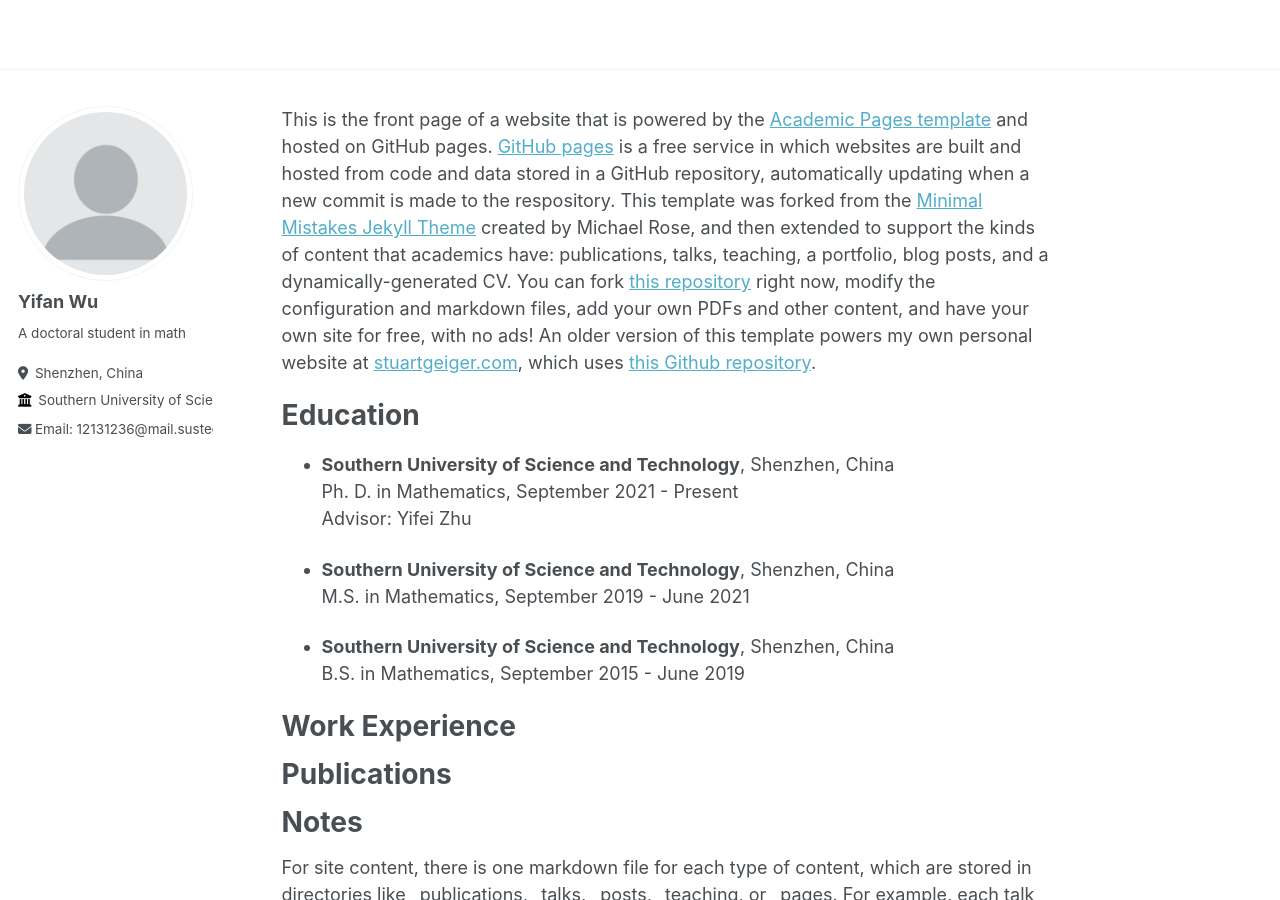
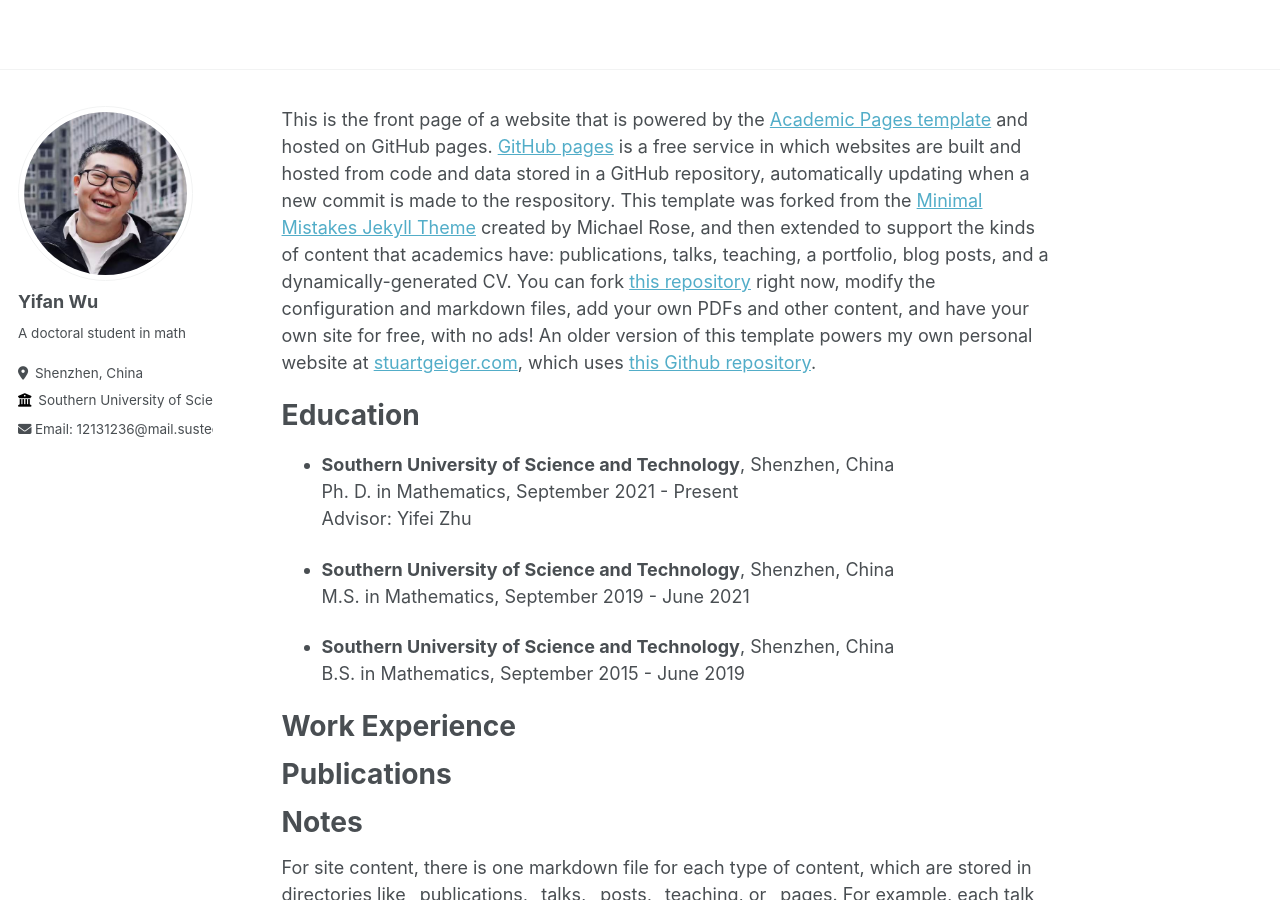
Before and after one commit to Wuyf19970105/Wuyf19970105.github.io, a Jekyll site: the page built from _pages/about.md, in a window 1280 px wide and 900 px high. Built offline with Jekyll 4.4.1, drawn with Linux system fonts in a browser that asks for light colours.

Commit message:
Update _config.yml
Signed-off-by: Yifan Wu <148335396+Wuyf19970105@users.noreply.github.com>

```diff
--- a/_config.yml
+++ b/_config.yml
@@ -21,7 +21,7 @@ repository               : "academicpages/academicpages.github.io"
 #               Additional customization can be done by editing /_includes/author-profile.html
 author:
   # Biographic information
-  avatar           : "profile.png"
+  avatar           : "wuyifanphoto.png"
   name             : "Yifan Wu"
   pronouns         : # example: "she/her"
   bio              : "A doctoral student in math"
```
